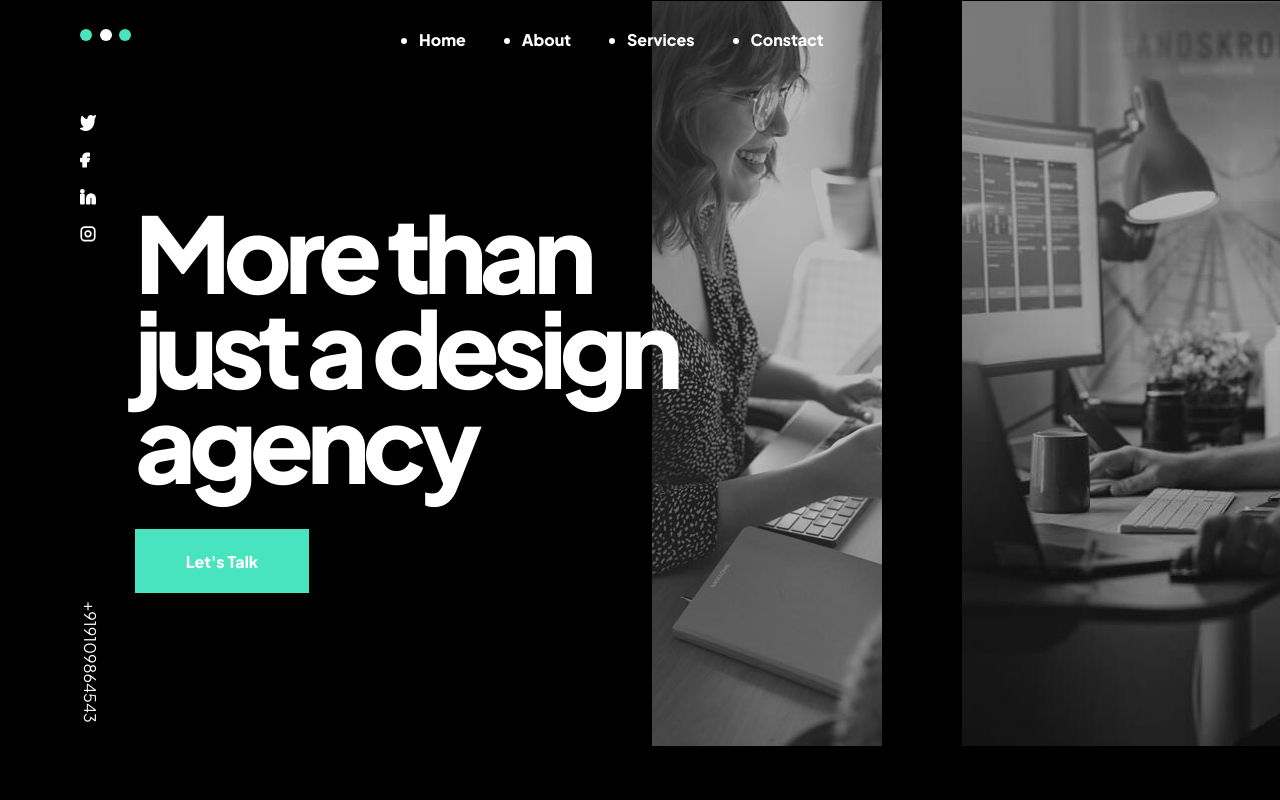
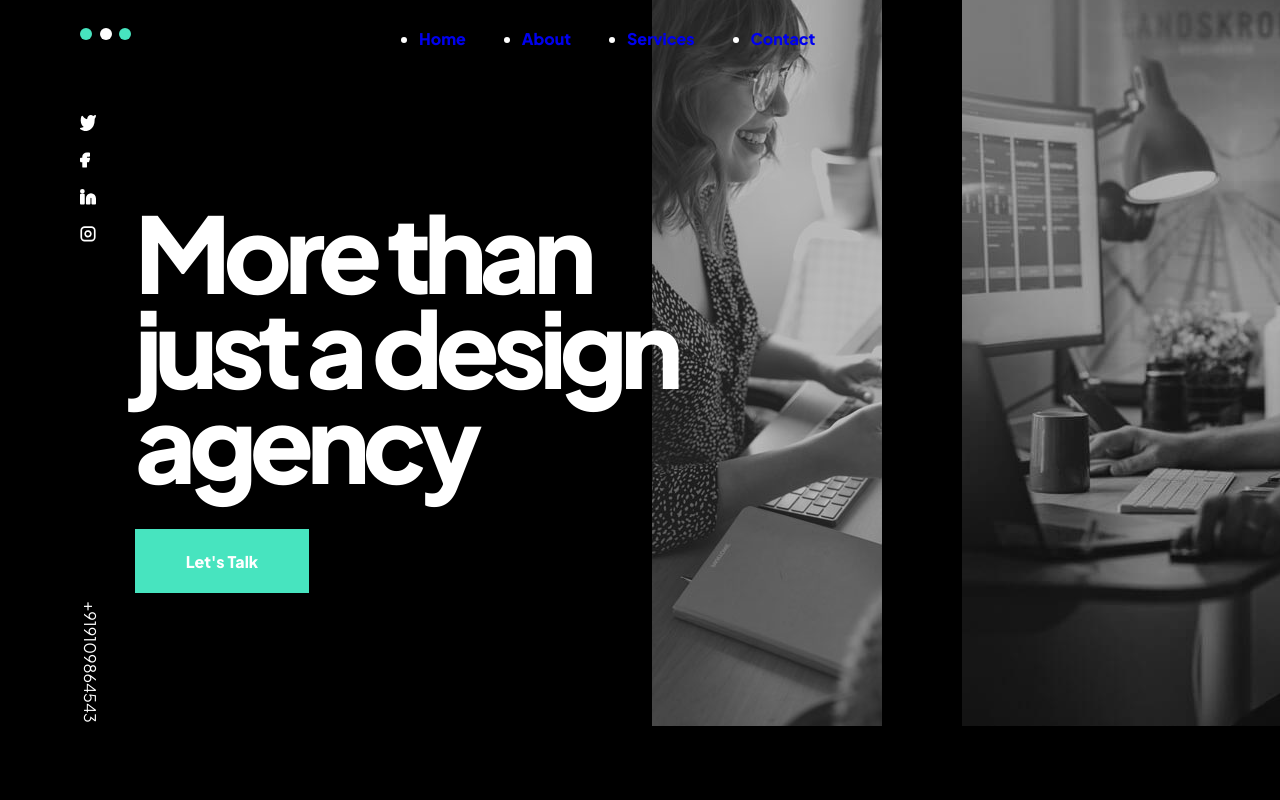
Before and after one commit to prabal-pratap-singh/service-on-point, a React (Create React App) app in the folder website/: page / in a window 1280 px wide. Shown: the top 800 px of the page. Built offline with nearby package versions, Linux system fonts and the light colour scheme.

Commit message:
routing and navbar fixs

```diff
--- a/website/public/index.html
+++ b/website/public/index.html
@@ -21,11 +21,9 @@
       href="https://fonts.googleapis.com/css2?family=Poppins:ital,wght@0,100;0,200;0,300;0,400;0,500;0,600;0,700;0,800;0,900;1,100;1,200;1,300;1,400;1,500;1,600;1,700;1,800;1,900&display=swap"
       rel="stylesheet"
     />
-    >
     <title>React App</title>
   </head>
   <body>
-    <noscript>You need to enable JavaScript to run this app.</noscript>
     <div id="root"></div>
   </body>
 </html>
--- /dev/null
+++ b/website/src/component/default-error-page.js
@@ -0,0 +1,14 @@
+import { useRouteError } from "react-router-dom";
+
+export default function ErrorPage() {
+  const error = useRouteError();
+  return (
+    <div id="error-page" style={{position:"relative", color:"white", display: "flex", flexDirection:"column", alignItems: "center", justifyContent:"center", paddingTop: "20%"}}>
+      <h1>Oops!</h1>
+      <p>Sorry, an unexpected error has occurred.</p>
+      <p>
+        <i>{error.statusText || error.message}</i>
+      </p>
+    </div>
+  );
+}
--- a/website/src/component/navbar.js
+++ b/website/src/component/navbar.js
@@ -1,14 +1,6 @@
 import { useState } from "react";
 export default function Navbar() {
-  const [isHovered, setIsHovered] = useState(false);
-  const items = ["Home", "About", "Services", "Constact"];
-  let color = "white";
-  if (isHovered) {
-    color = "#47E4BF";
-  } else {
-    color = "white";
-  }
-  console.log(color);
+  const items = ["Home", "About", "Services", "Contact"];
   return (
     <section
       style={{
@@ -18,6 +10,7 @@ export default function Navbar() {
         width: "100%",
         zIndex: "99",
         columnGap: "248px",
+        marginTop: "19px"
       }}
     >
       <div
@@ -66,7 +59,7 @@ export default function Navbar() {
           width: "100%",
           paddingTop: "10px",
           margin: "0",
-          cursor: "default"
+          cursor: "default",
         }}
       >
         {items.map((item, index) => (
@@ -82,22 +75,30 @@ export default function Navbar() {
               height: "20px",
             }}
           >
-            {item}
+            <a
+              href={`${item.toLowerCase()}`}
+              style={{ textDecoration: "none" }}
+            >
+              {item}
+            </a>
           </li>
         ))}
       </ul>
       <style>
-        {
-            `
+        {`
             li{
                 color:white;
             }
             li:hover{
                 color: #47E4BF;
             }
-
-            `
-        }
+            li a:visited{
+                color: white
+            }
+            li a:hover{
+                color: #47E4BF;
+            }
+            `}
       </style>
     </section>
   );
--- a/website/src/component/page-heading-bg.js
+++ b/website/src/component/page-heading-bg.js
@@ -1,7 +1,6 @@
 import React from "react";
 export default function PageHeadingBg(props) {
   const { pageHeadingBgUrl } = props;
-  console.log(pageHeadingBgUrl)
   // "url(https://i.ibb.co/S7RkcQg/Hero-Image-Contact-Us-bg.png)"
   return (
     <div>
--- a/website/src/index.js
+++ b/website/src/index.js
@@ -5,14 +5,35 @@ import Home from "./home/index";
 import ContactUs from "./contactUs";
 import Navbar from "./component/navbar";
 import reportWebVitals from "./reportWebVitals";
-import Footer from "./component/footer"
+import ErrorPage from "./component/default-error-page";
+import {
+  createBrowserRouter,
+  RouterProvider,
+} from "react-router-dom";
+
+const router = createBrowserRouter([
+  {
+    path: "/",
+    element: <Home />,
+    errorElement: <ErrorPage />
+  },
+  {
+    path: "/home",
+    element: <Home />,
+    errorElement: <ErrorPage />
+  },
+  {
+    path: "/contact",
+    element: <ContactUs />,
+    errorElement: <ErrorPage />
+  },
+]);
 
 const root = ReactDOM.createRoot(document.getElementById("root"));
 root.render(
   <React.StrictMode>
     <Navbar />
-    <Home />
-    {/* <ContactUs /> */}
+    <RouterProvider router={router} />
   </React.StrictMode>
 );
 
```
